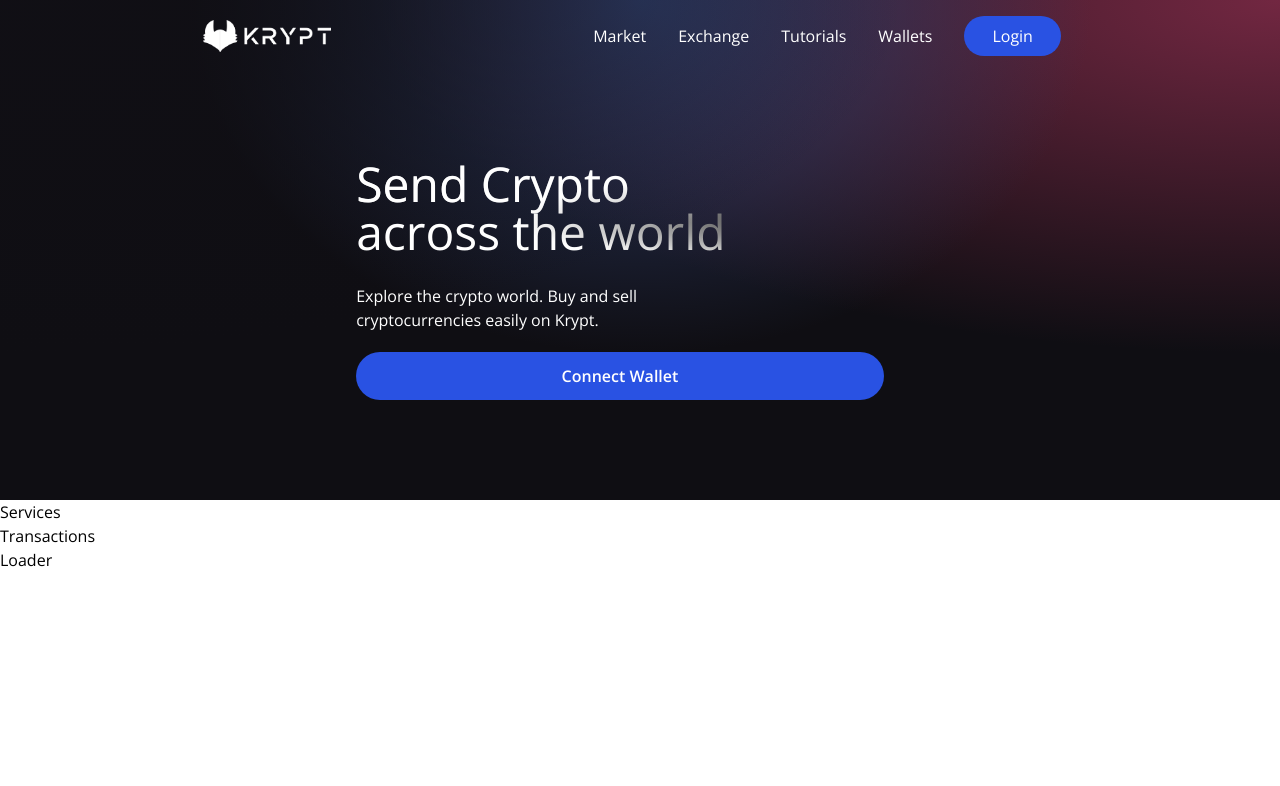
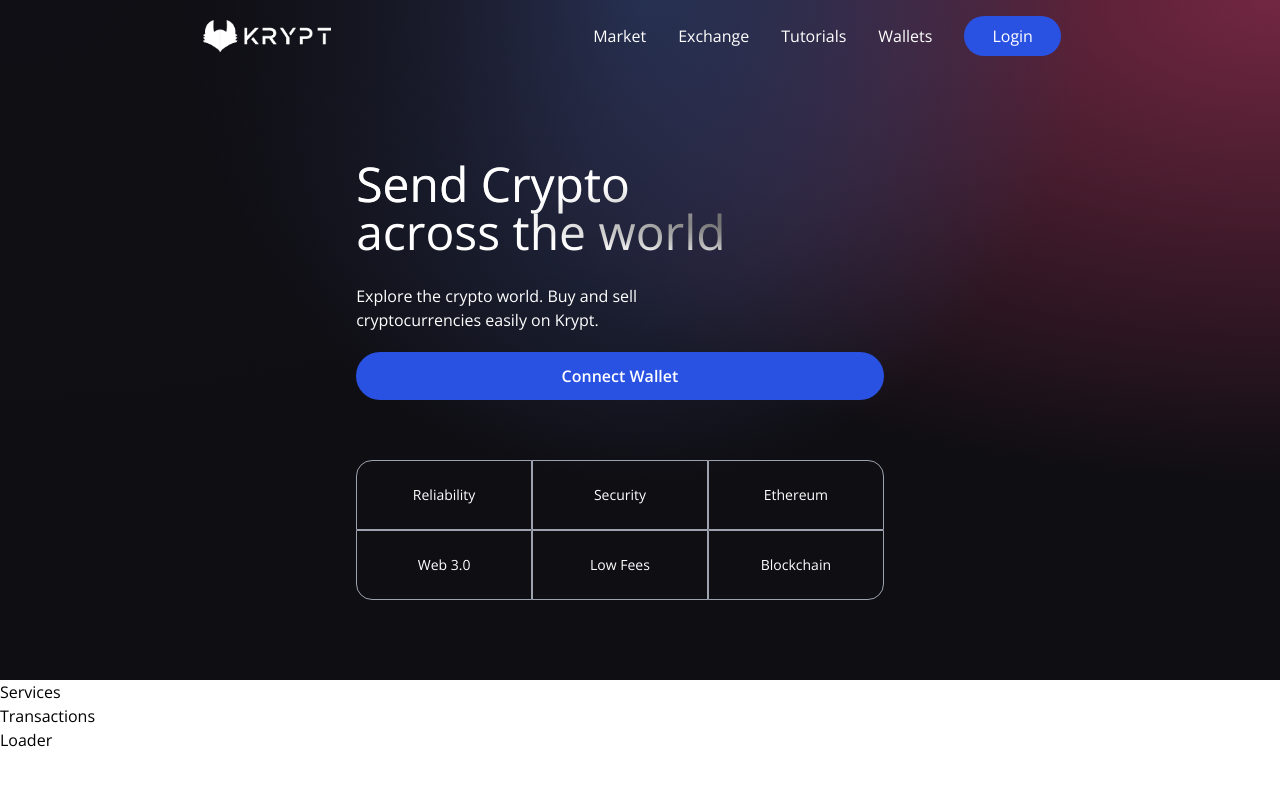
Before and after one commit to devanshuc/Web3.0_Blockchain_App, a React (Vite) app in the folder client/: page / in a window 1280 px wide. Shown: the top 786 px of the page. Built offline with nearby package versions, Linux system fonts and the light colour scheme.

Commit message:
Added basic components to Welcome Page

```diff
--- a/client/src/components/Welcome.jsx
+++ b/client/src/components/Welcome.jsx
@@ -5,6 +5,8 @@
 import { Loader } from "./";
 
 const Welcome = () => {
+	const commonStyles =
+		"min-h-[70px] sm:px-0 px-2 sm:min-w-[120px] flex justify-center items-center border-[0.5px] border-gray-400 text-sm font-light text-white";
 	const connectWallet = () => {};
 
 	return (
@@ -26,6 +28,14 @@
 					>
 						<p className="text-white font-semibold">Connect Wallet</p>
 					</button>
+					<div className="grid sm:grid-cols-3 grid-cols-2 w-full mt-10">
+						<div className={`rounded-tl-2xl ${commonStyles}`}>Reliability</div>
+						<div className={`${commonStyles}`}>Security</div>
+						<div className={`rounded-tr-2xl ${commonStyles}`}>Ethereum</div>
+						<div className={`rounded-bl-2xl ${commonStyles}`}>Web 3.0</div>
+						<div className={`${commonStyles}`}>Low Fees</div>
+						<div className={`rounded-br-2xl ${commonStyles}`}>Blockchain</div>
+					</div>
 				</div>
 			</div>
 		</div>
```
